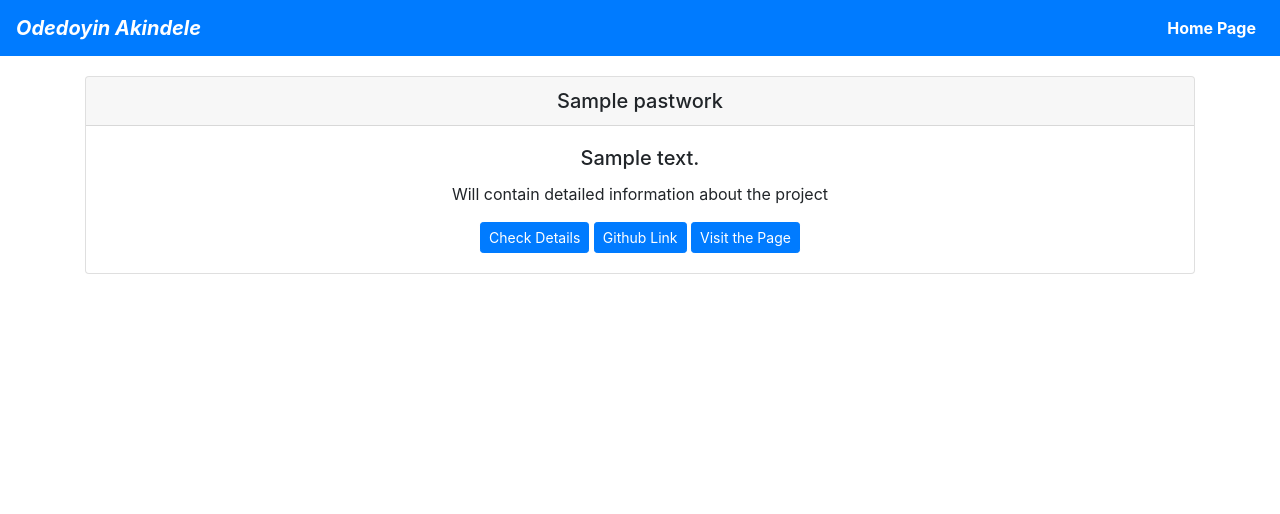
After one commit to lapulgaatomica/my_portfolio_using_django, a Django app: page /pastwork/1 in a window 1280 px wide. The commit adds this page. Shown: the top 514 px of the page. Run offline with Django 3.2, Linux system fonts and the light colour scheme; tables that the repository leaves empty hold one stand-in row (values such as "Sample post"); some libraries are stand-ins or nearby versions.

Commit message:
added PastWorkView, the url and templates and made other necessary changes

```diff
--- a/portfolio/urls.py
+++ b/portfolio/urls.py
@@ -14,11 +14,10 @@ urlpatterns = [
     path('reasons/<int:pk>/edit', views.UpdateReasonView.as_view(), name='edit_reason'),
     path('reasons/<int:pk>/delete', views.DeleteReasonView.as_view(), name='delete_reason'),
     path('message/send', views.SendMessageView.as_view(), name='send_message'),
-    path('message/<int:pk>/sent', views.SentMessageView.as_view(), name='sent_message'),
     path('message/received', views.MessagesReceivedView.as_view(), name='received_messages'),
     path('pastworks', views.PastWorksView.as_view(), name='pastworks'),
     path('pastwork/new', views.NewPastWorkView.as_view(), name='new_pastwork'),
-    # path('pastwork/<int:pk>', views.PastWorkView.as_view(), name='pastwork'),
+    path('pastwork/<int:pk>', views.PastWorkView.as_view(), name='pastwork'),
     # path('pastwork/<int:pk>/edit', views.UpdatePastWorkView.as_view(), name='update_pastwork'),
     # path('pastwork/<int:pk>/delete', views.DeletePastWorkView.as_view(), name='delete_pastwork'),
 ]
--- a/portfolio/views.py
+++ b/portfolio/views.py
@@ -99,12 +99,6 @@ class SendMessageView(SuccessMessageMixin, CreateView):
         return super(SendMessageView, self).form_valid(form)
 
 
-class SentMessageView(DetailView):
-    model = Message
-    context_object_name = 'message'
-    template_name = 'message_sent.html'
-
-
 class MessagesReceivedView(LoginRequiredMixin, ListView):
     model = Message
     context_object_name = 'messages'
@@ -121,6 +115,12 @@ class PastWorksView(ListView):
     queryset = PastWork.objects.order_by('-date_modified')
 
 
+class PastWorkView(DetailView):
+    model = PastWork
+    context_object_name = 'pastwork'
+    template_name = 'pastwork.html'
+
+
 class NewPastWorkView(LoginRequiredMixin, CreateView):
     model = PastWork
     fields = ['name', 'description', 'github_link', 'page_link']
--- /dev/null
+++ b/templates/pastwork.html
@@ -0,0 +1,16 @@
+{% extends 'base.html' %}
+{% block title %}Odedoyin Akindele - {{pastwork.name}}{% endblock title %}
+{% block content %}
+<div class="card text-center">
+  <h5 class="card-header">{{pastwork.name}}</h5>
+  <div class="card-body">
+    <h5 class="card-title">{{pastwork.description}}</h5>
+    <p class="card-text">Will contain detailed information about the project</p>
+    <a href="{% url 'pastwork' pastwork.id %}" class="btn btn-sm btn-primary">Check Details</a>
+    <a href="{{pastwork.github_link}}" class="btn btn-sm btn-primary">Github Link</a>
+    {% if pastwork.page_link %}
+    <a href="{{pastwork.page_link}}" class="btn btn-sm btn-primary">Visit the Page</a>
+    {% endif %}
+  </div>
+</div>
+{% endblock %}
--- a/templates/pastwork_.html
+++ b/templates/pastwork_.html
@@ -17,7 +17,7 @@
         <h5 class="card-title text-center">{{pastwork.name}}</h5>
         <p class="card-text text-center">{{pastwork.description}}</p>
         <div class="text-center">
-          <a href="" class="btn btn-sm btn-primary">Check Details</a>
+          <a href="{% url 'pastwork' pastwork.id %}" class="btn btn-sm btn-primary">Check Details</a>
           <a href="{{pastwork.github_link}}" class="btn btn-sm btn-primary">Github Link</a>
             {% if pastwork.page_link %}
           <a href="{{pastwork.page_link}}" class="btn btn-sm btn-primary">Visit the Page</a>
--- a/templates/pastworks.html
+++ b/templates/pastworks.html
@@ -11,7 +11,7 @@
         <h5 class="card-title text-center">{{pastwork.name}}</h5>
         <p class="card-text text-center">{{pastwork.description}}</p>
         <div class="text-center">
-          <a href="" class="btn btn-sm btn-primary">Check Details</a>
+          <a href="{% url 'pastwork' pastwork.id %}" class="btn btn-sm btn-primary">Check Details</a>
           <a href="{{pastwork.github_link}}" class="btn btn-sm btn-primary">Github Link</a>
             {% if pastwork.page_link %}
           <a href="{{pastwork.page_link}}" class="btn btn-sm btn-primary">Visit the Page</a>
```
Also changed, not shown: portfolio/tests.py (+0 -7 lines).
